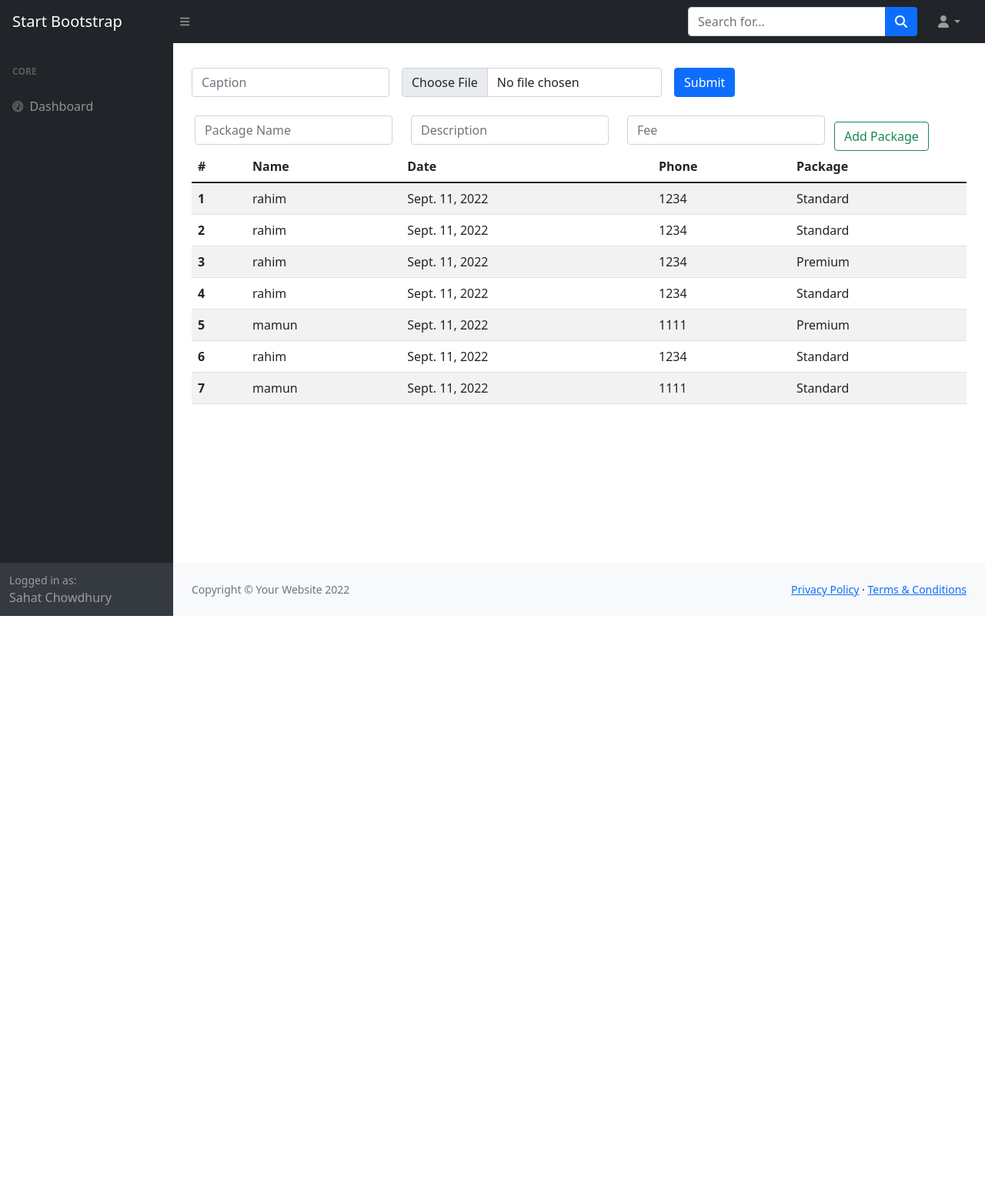
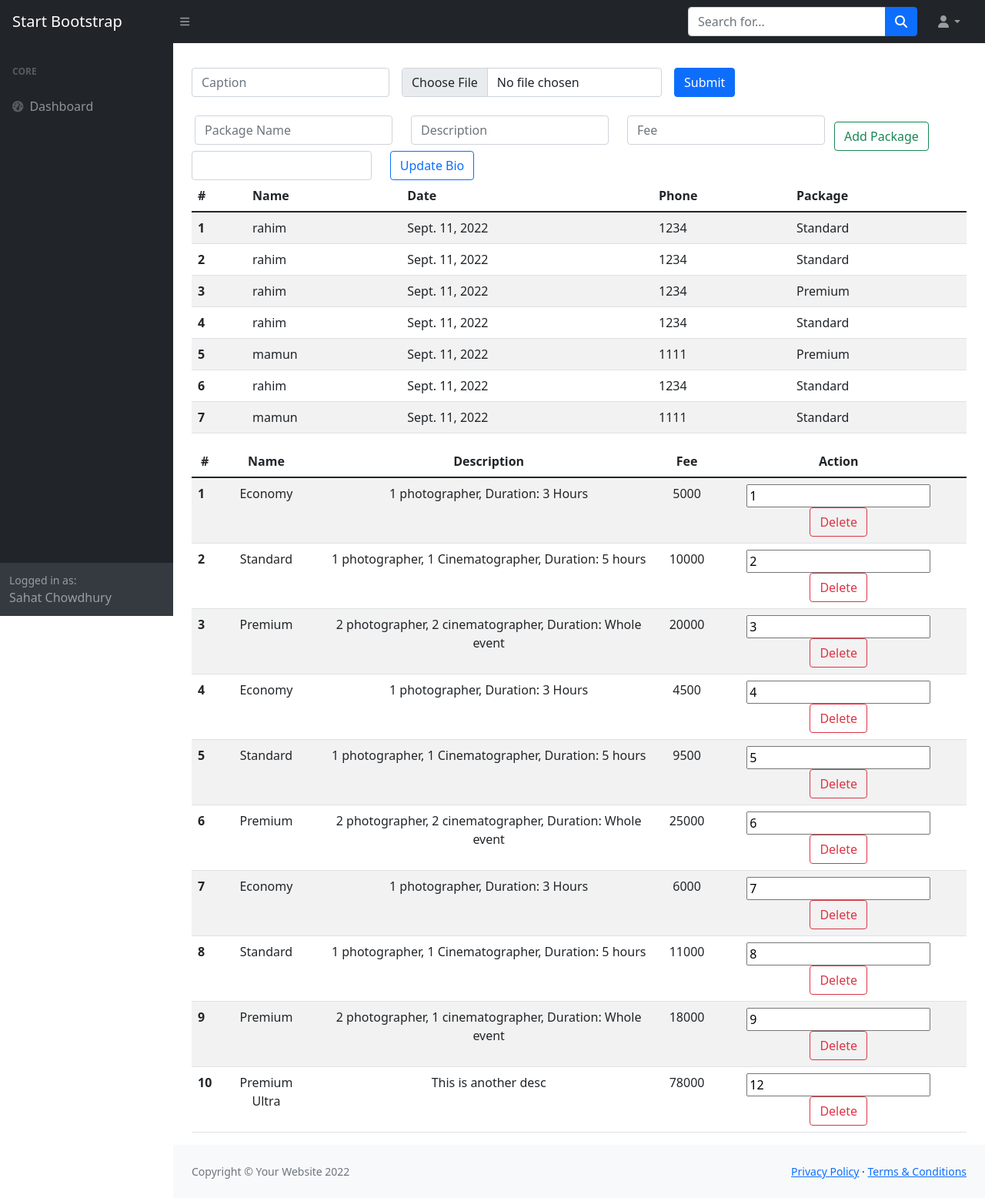
Before and after one commit to shadmanibnesaiful/Marriage_Moments, a Django app: template templates/photographer/dashboard.html in a window 1280 px wide. Shown: the whole page at 77% size. Before the commit the page ends 800 px from the top, so only its background shows below. Run offline with Django 4.2, Linux system fonts and the light colour scheme; the template is opened without the code that fills it: values that come from a table or form of the project are taken from there, others are empty; data comes from the database, SQL or seed files in the repository; both versions use the stored data as it was after the commit; some libraries are stand-ins or nearby versions.

Commit message:
bio updated

```diff
--- a/photographer/urls.py
+++ b/photographer/urls.py
@@ -13,6 +13,9 @@
     path('details/<slug:id>/', photographer.views.photographer_details, name='photographer-details'),
     path('add-photo', photographer.views.add_portfolio_photo, name='add-photo'),
     path('add-package', photographer.views.add_photography_package, name='add-package'),
+    path('delete-package', photographer.views.delete_package, name='delete-package'),
+    path('update-bio', photographer.views.update_bio, name='update-bio'),
+
 ]
 
 urlpatterns += static(settings.MEDIA_URL, document_root=settings.MEDIA_ROOT)
--- a/templates/photographer/dashboard.html
+++ b/templates/photographer/dashboard.html
@@ -75,7 +75,11 @@
 
                 {% include 'photographer/add-photography-packages.html' %}
 
+                {% include 'photographer/update-bio.html' %}
+
                 {% include 'photographer/order-table.html' %}
+
+                {% include 'photographer/package-table.html' %}
 
             </div>
         </main>
--- /dev/null
+++ b/templates/photographer/package-table.html
@@ -0,0 +1,33 @@
+<table class="table table-striped table-hover">
+    <thead>
+    <tr>
+        <th scope="col" class="text-center">#</th>
+        <th scope="col" class="text-center">Name</th>
+        <th scope="col" class="text-center">Description</th>
+        <th scope="col" class="text-center">Fee</th>
+        <th scope="col" class="text-center">Action</th>
+
+    </tr>
+    </thead>
+    <tbody>
+
+    {% for package in packages %}
+        <tr>
+            <th scope="row">{{ forloop.counter }}</th>
+            <td class="text-center">{{ package.name }}</td>
+            <td class="text-center">{{ package.description }}</td>
+            <td class="text-center">{{ package.fee }}</td>
+            <td class="text-center">
+                <form action="{% url 'photographer:delete-package' %}" method="POST">
+                    {% csrf_token %}
+                    <input type="text" value="{{ package.id }}" name="package_id">
+                    <button class="btn btn-outline-danger" type="submit">Delete</button>
+                </form>
+            </td>
+
+        </tr>
+    {% endfor %}
+
+
+    </tbody>
+</table>
--- /dev/null
+++ b/templates/photographer/update-bio.html
@@ -0,0 +1,16 @@
+{% load static %}
+
+<form action="{% url 'photographer:update-bio' %}" method="POST">
+    {% csrf_token %}
+    <div class="row">
+        <div class="col-3">
+            <input type="text" class="form-control" name="bio">
+
+        </div>
+        <div class="col-3">
+            <button type="submit" class="btn btn-outline-primary">Update Bio</button>
+        </div>
+
+    </div>
+
+</form>
```
Also changed, not shown: photographer/views.py (+26 -0 lines), db.sqlite3.
